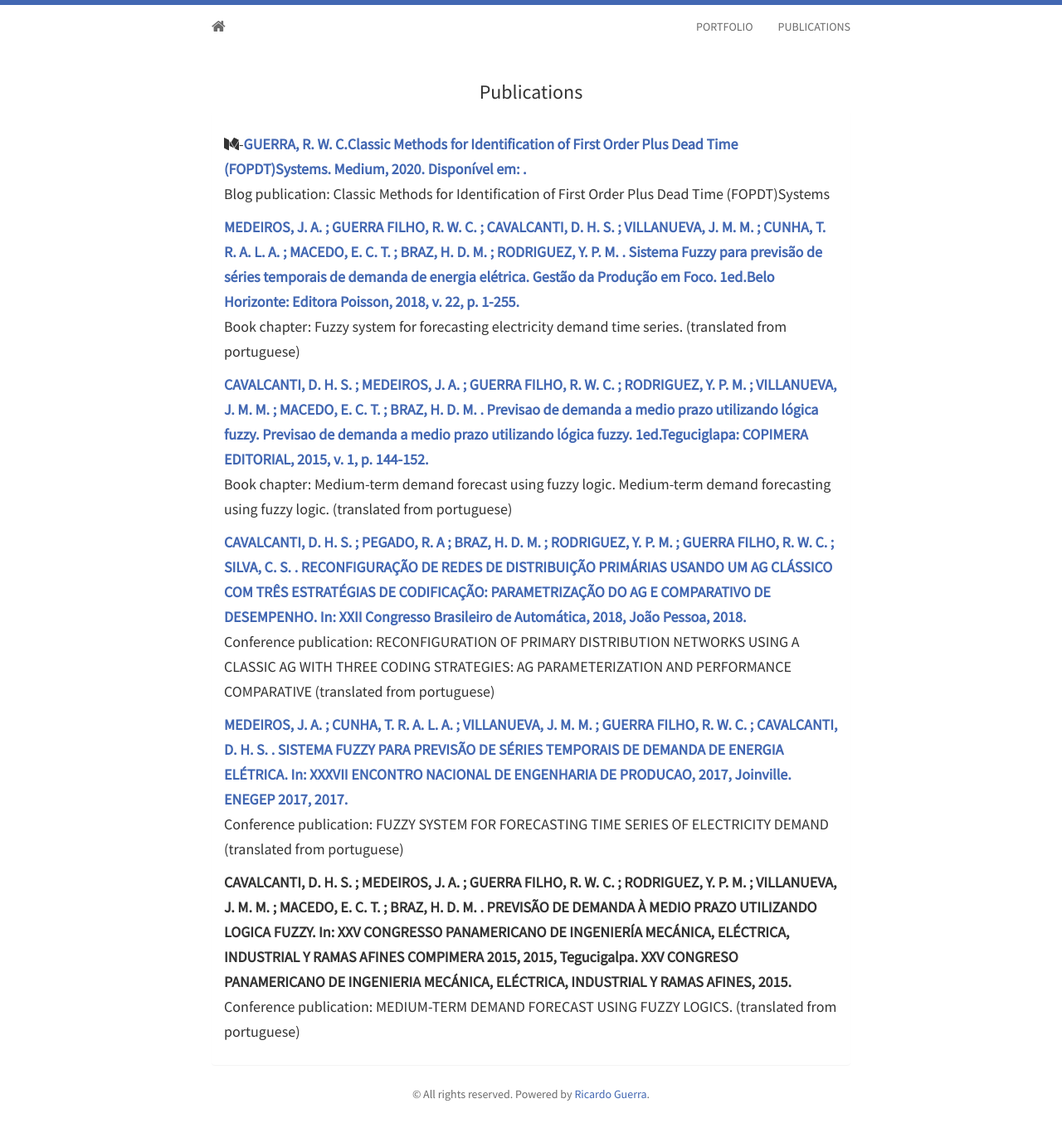
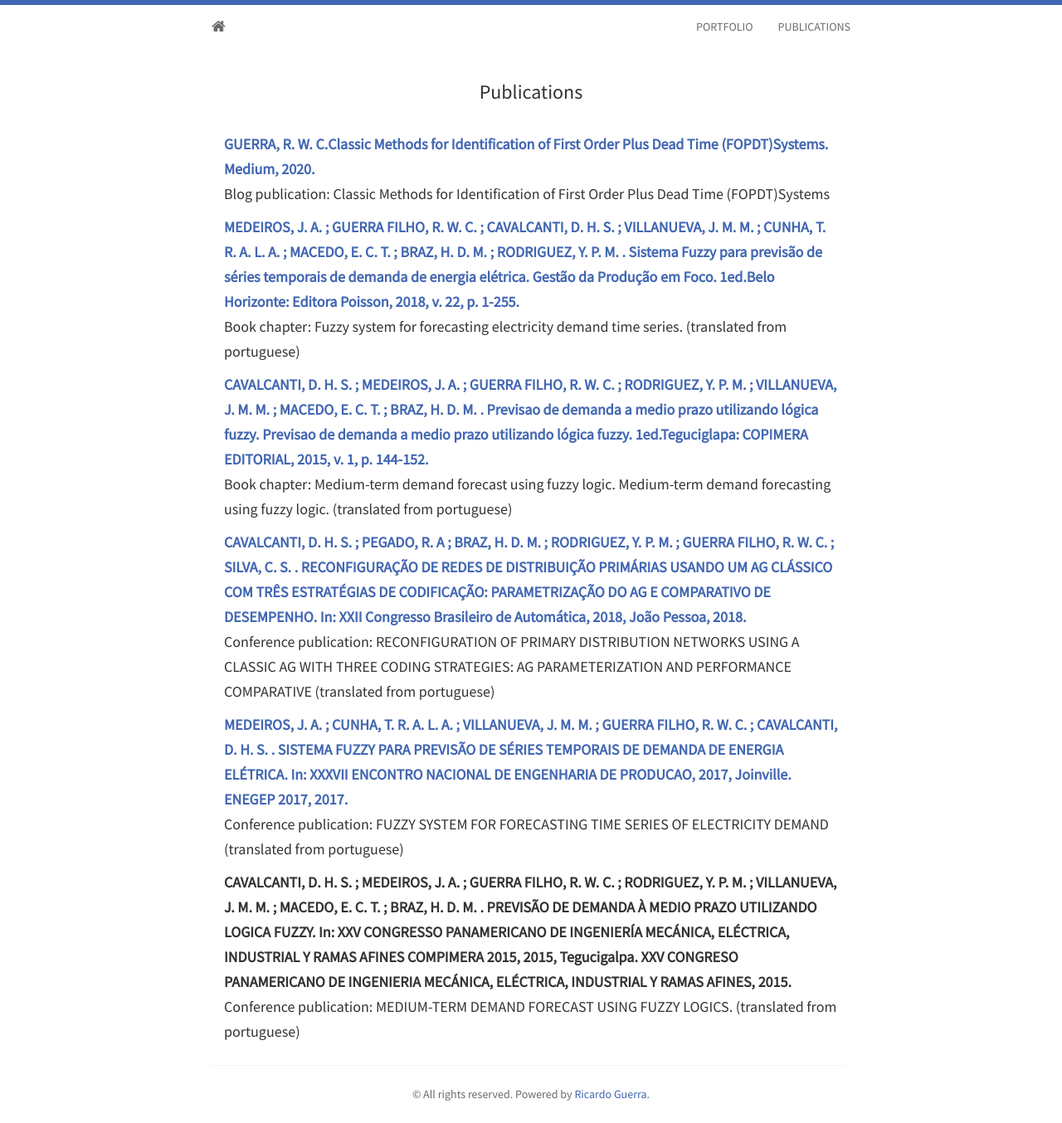
Before and after one commit to rwguerra/rwguerra.github.io, a Jekyll site: the page built from publications.html, in a window 1280 px wide. Shown: the whole page at 83% size. Built offline with Jekyll 4.4.1, drawn with Linux system fonts in a browser that asks for light colours; nearby versions of some CDN libraries.

Commit message:
Update publications.html

```diff
--- a/_includes/publications.html
+++ b/_includes/publications.html
@@ -8,7 +8,7 @@
 
 
 		<h5>
-			<i class="fa fa-medium"></i>-<strong><a href="http://dx.doi.org/10.5935/978-85-7042-018-3.2018B001" target="_blank" title="Clique e leia na integra">GUERRA, R. W. C.Classic Methods for Identification of First Order Plus Dead Time (FOPDT)Systems. Medium, 2020. Disponível em: <https://medium.com/>.</a></strong>
+			<strong><a href="https://medium.com/towards-artificial-intelligence/classic-methods-for-identification-of-first-order-plus-dead-time-fopdt-systems-d81b0484aa4e" target="_blank" title="Clique e leia na integra">GUERRA, R. W. C.Classic Methods for Identification of First Order Plus Dead Time (FOPDT)Systems. Medium, 2020.</a></strong>
 			<p>Blog publication: Classic Methods for Identification of First Order Plus Dead Time (FOPDT)Systems</p>
 		</h5>
 		<h5>
```
